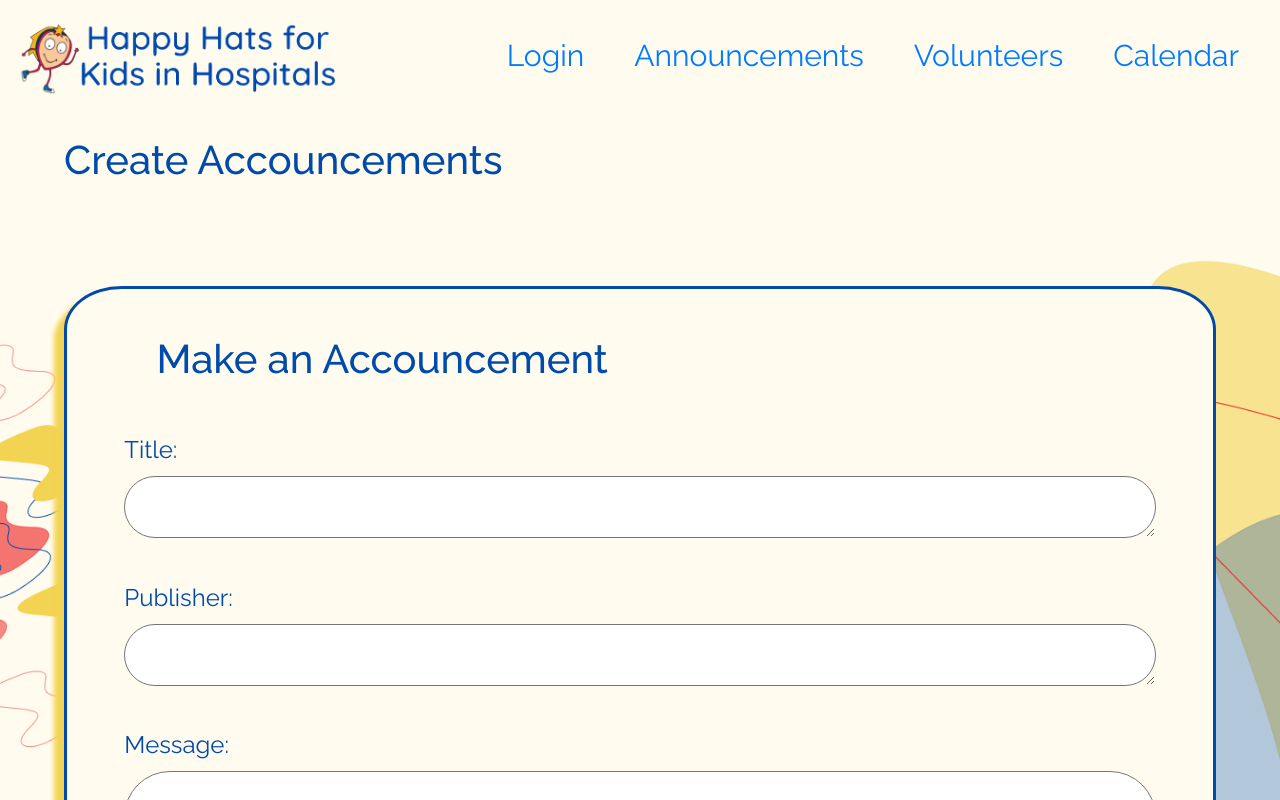
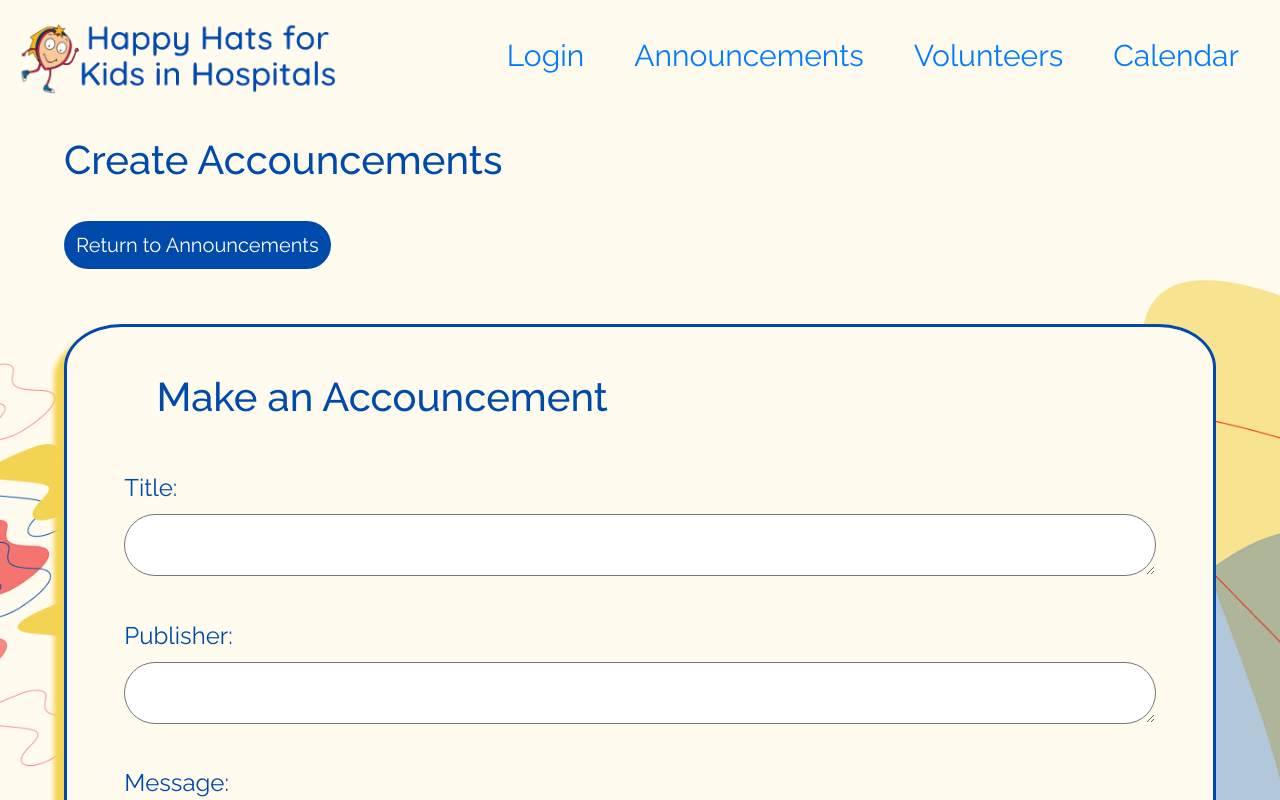
Before and after one commit to hack4impact-calpoly/happy-hats, a React (Create React App) app in the folder frontend/: page /create-announcements in a window 1280 px wide. Shown: the top 800 px of the page. Built offline with nearby package versions, Linux system fonts and the light colour scheme.

Commit message:
Added return button

```diff
--- a/frontend/src/components/announcements/CreateAnnouncementBlock.js
+++ b/frontend/src/components/announcements/CreateAnnouncementBlock.js
@@ -1,5 +1,8 @@
 import React, {useState} from 'react';
 import styles from "./announcement.module.css"
+import { Link } from 'react-router-dom'
+import { confirmAlert } from 'react-confirm-alert'; // Import
+import 'react-confirm-alert/src/react-confirm-alert.css'; // Import css
 
 function CreateAnnouncementBlock(props) {
     const [annoucment, setAnnoucement] = useState(
@@ -63,6 +66,7 @@ function CreateAnnouncementBlock(props) {
     return(
         <div>
             <h1 className={styles.AnnouncementTitle} > Create Accouncements</h1>
+            <Link to ="/announcements" className={styles.createButton}>Return to Announcements</Link>
             <div className={styles.MakeAnnouncementBlock} >
                 <h1 className={styles.MakeAnnouncementTitle} > Make an Accouncement</h1>
                 <div className={styles.create}>
```
